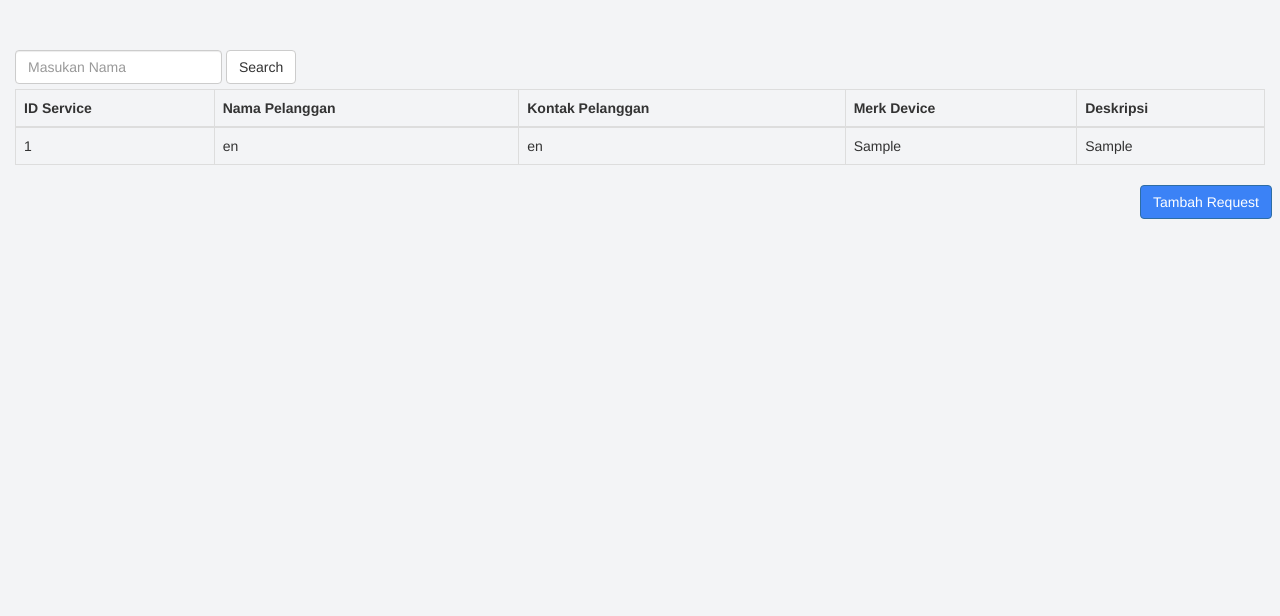
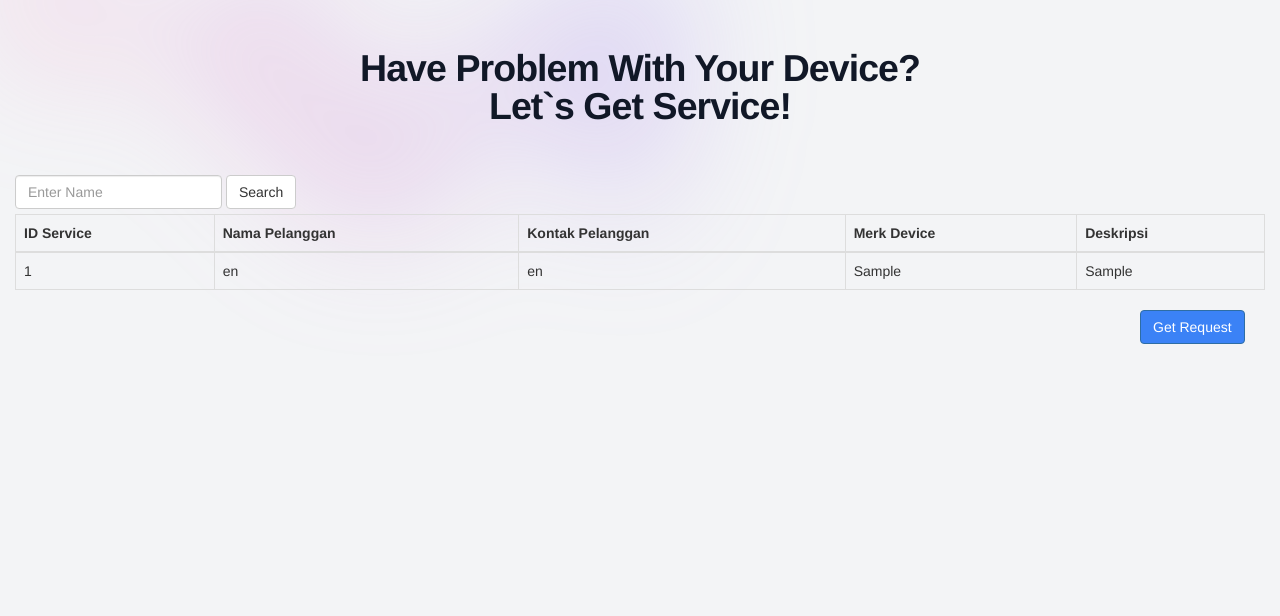
Before and after one commit to NaufalArsa/DoctorPC, a PHP site: page /resources/views/service-request.php in a window 1280 px wide. Shown: the top 616 px of the page. Run offline with PHP 8.4, Linux system fonts and the light colour scheme; tables that the repository leaves empty hold one stand-in row (values such as "Sample post"); some libraries are stand-ins or nearby versions.

Commit message:
Update service-request.php

```diff
--- a/resources/views/service-request.php
+++ b/resources/views/service-request.php
@@ -32,6 +32,11 @@ if (isset($_GET['add'])) {
         margin: 0;
     }
 
+    h1 {
+        padding-top: 50px;
+        text-align: center;
+    }
+
     main {
         flex: 1;
     }
@@ -48,12 +53,21 @@ if (isset($_GET['add'])) {
 </head>
 
 <body class="bg-gray-100">
-
     <main class="container">
-
+        <div class="absolute inset-x-0 -top-40 -z-10 transform-gpu overflow-hidden blur-3xl sm:-top-80"
+            aria-hidden="true">
+            <div class="relative left-[calc(50%-11rem)] aspect-[1155/678] w-[36.125rem] -translate-x-1/2 rotate-[30deg] bg-gradient-to-tr from-[#ff80b5] to-[#9089fc] opacity-30 sm:left-[calc(50%-30rem)] sm:w-[72.1875rem]"
+                style="clip-path: polygon(74.1% 44.1%, 100% 61.6%, 97.5% 26.9%, 85.5% 0.1%, 80.7% 2%, 72.5% 32.5%, 60.2% 62.4%, 52.4% 68.1%, 47.5% 58.3%, 45.2% 34.5%, 27.5% 76.7%, 0.1% 64.9%, 17.9% 100%, 27.6% 76.8%, 76.1% 97.7%, 74.1% 44.1%)">
+            </div>
+        </div>
+        </div>
+        <div class="text-center">
+            <h1 class="text-4xl font-bold tracking-tight text-gray-900 sm:text-6xl">Have Problem With Your Device?</h1>
+            <h2 class="text-4xl font-bold tracking-tight text-gray-900 sm:text-6xl">Let`s Get Service!</h2>
+        </div>
         <form class="form-inline" style="margin-top: 50px; margin-bottom: 5px;">
             <div class="form-group">
-                <input type="text" class="form-control" id="search" placeholder="Masukan Nama">
+                <input type="text" class="form-control" id="search" placeholder="Enter Name">
             </div>
             <button type="button" class="btn btn-default" id="searchBtn">Search</button>
         </form>
@@ -83,11 +97,13 @@ if (isset($_GET['add'])) {
                 </tbody>
             </table>
         </div>
-        <button type="button" style="margin-left:90%;" class="btn btn-primary bg-blue-500 hover:bg-blue-700 text-white" data-toggle="modal" data-target="#addRequestModal">
-            Tambah Request
+        <button type="button" style="margin-left:90%;" class="btn btn-primary bg-blue-500 hover:bg-blue-700 text-white"
+            data-toggle="modal" data-target="#addRequestModal">
+            Get Request
         </button>
         </div>
-        <div class="modal fade" id="addRequestModal" tabindex="-1" role="dialog" aria-labelledby="addRequestModalLabel" aria-hidden="true">
+        <div class="modal fade" id="addRequestModal" tabindex="-1" role="dialog" aria-labelledby="addRequestModalLabel"
+            aria-hidden="true">
             <div class="modal-dialog" role="document">
                 <div class="modal-content">
                     <div class="modal-header">
@@ -99,23 +115,26 @@ if (isset($_GET['add'])) {
                         <!-- Form tambah request -->
                         <form id="addRequestForm" action="?add" method="POST">
                             <div class="form-group">
-                                <label for="namaPelanggan">Nama Pelanggan:</label>
-                                <input type="text" class="form-control" id="namaPelanggan" name="namaPelanggan" required>
+                                <label for="namaPelanggan">Nama:</label>
+                                <input type="text" class="form-control" id="namaPelanggan" name="namaPelanggan"
+                                    required>
                             </div>
                             <div class="form-group">
-                                <label for="kontakPelanggan">Kontak Pelanggan:</label>
-                                <input type="text" class="form-control" id="kontakPelanggan" name="kontakPelanggan" required>
+                                <label for="kontakPelanggan">Kontak:</label>
+                                <input type="text" class="form-control" id="kontakPelanggan" name="kontakPelanggan"
+                                    required>
                             </div>
                             <div class="form-group">
                                 <label for="merkDevice">Merk Device:</label>
                                 <input type="text" class="form-control" id="merkDevice" name="merkDevice" required>
                             </div>
                             <div class="form-group">
-                                <label for="deskripsi">Deskripsi:</label>
+                                <label for="deskripsi">Keluhan:</label>
                                 <textarea class="form-control" id="deskripsi" name="deskripsi" required></textarea>
                             </div>
 
-                            <button type="submit" class="btn btn-primary bg-blue-500 hover:bg-blue-700 text-white">Tambah Request</button>
+                            <button type="submit"
+                                class="btn btn-primary bg-blue-500 hover:bg-blue-700 text-white">Tambah Request</button>
                         </form>
                     </div>
                 </div>
```
Lines whose indentation alone changed are shown as unchanged.
